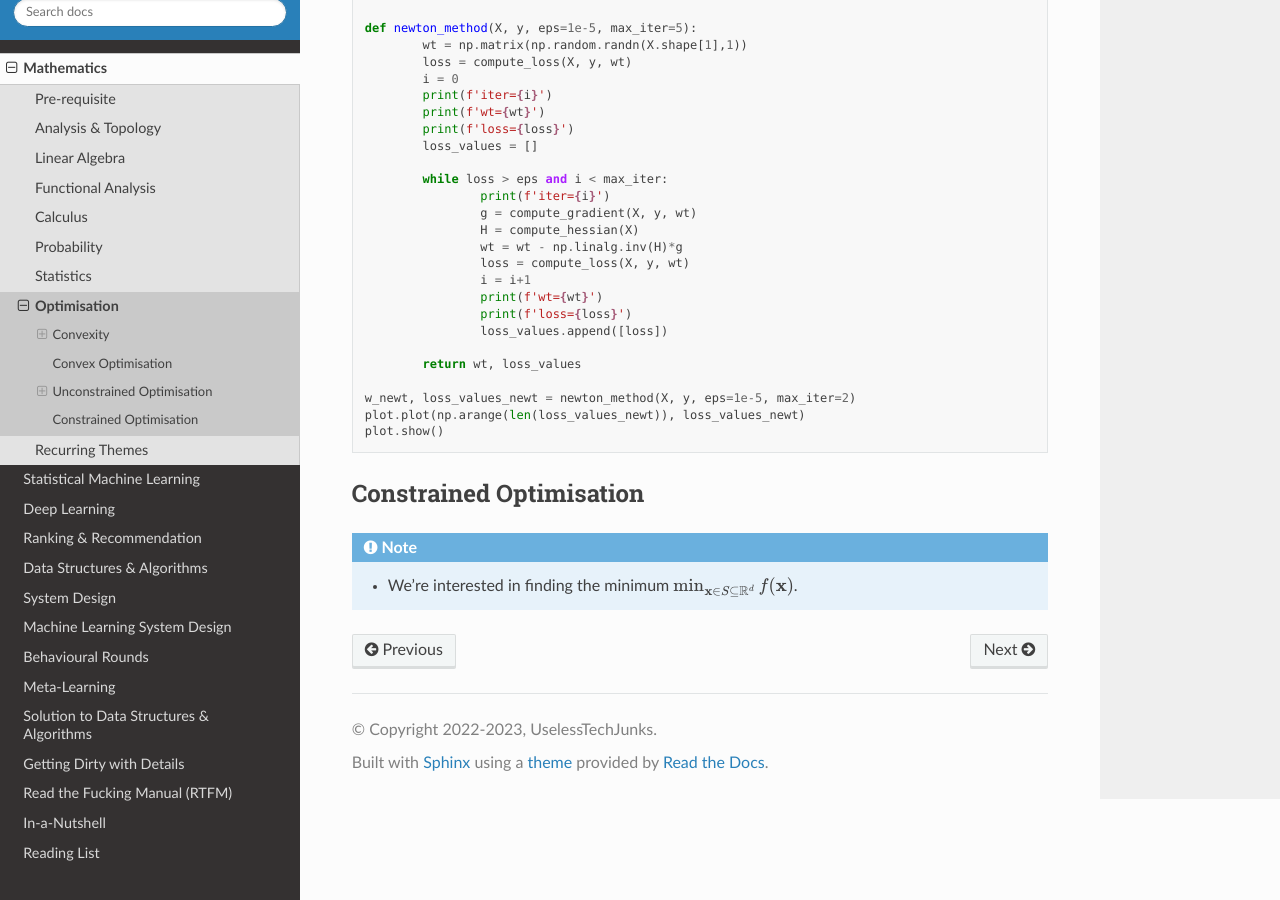
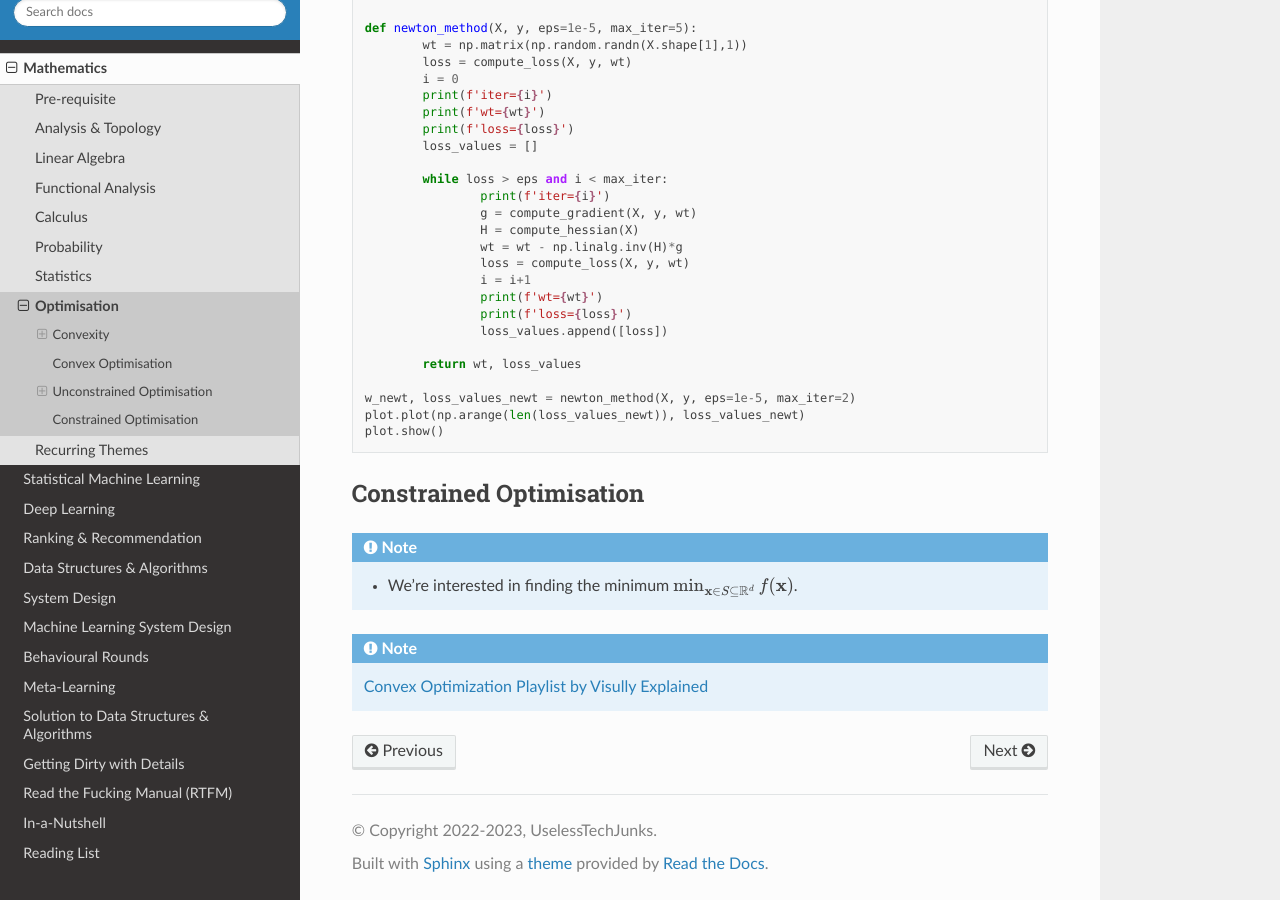
Before and after one commit to uselesstechjunks/leetcode, a Sphinx documentation site: the page built from docs/source/math/optim.rst, in a window 1280 px wide and 900 px high, scrolled down 4130 px. Built offline with Sphinx 7.4.7 and the Read the Docs theme 2.0.0, drawn with Linux system fonts in a browser that asks for light colours.

Commit message:
Update optim.rst

```diff
--- a/docs/source/math/optim.rst
+++ b/docs/source/math/optim.rst
@@ -196,3 +196,6 @@ Constrained Optimisation
 ****************************************************************************************
 .. note::
 	* We're interested in finding the minimum :math:`\min_{\mathbf{x}\in S\subseteq \mathbb{R}^d}f(\mathbf{x})`.
+
+.. note::
+	`Convex Optimization Playlist by Visully Explained <https://www.youtube.com/playlist?list=PLqwozWPBo-FuPu4d9pFOobsCF1vDGdY_I>`_
```
